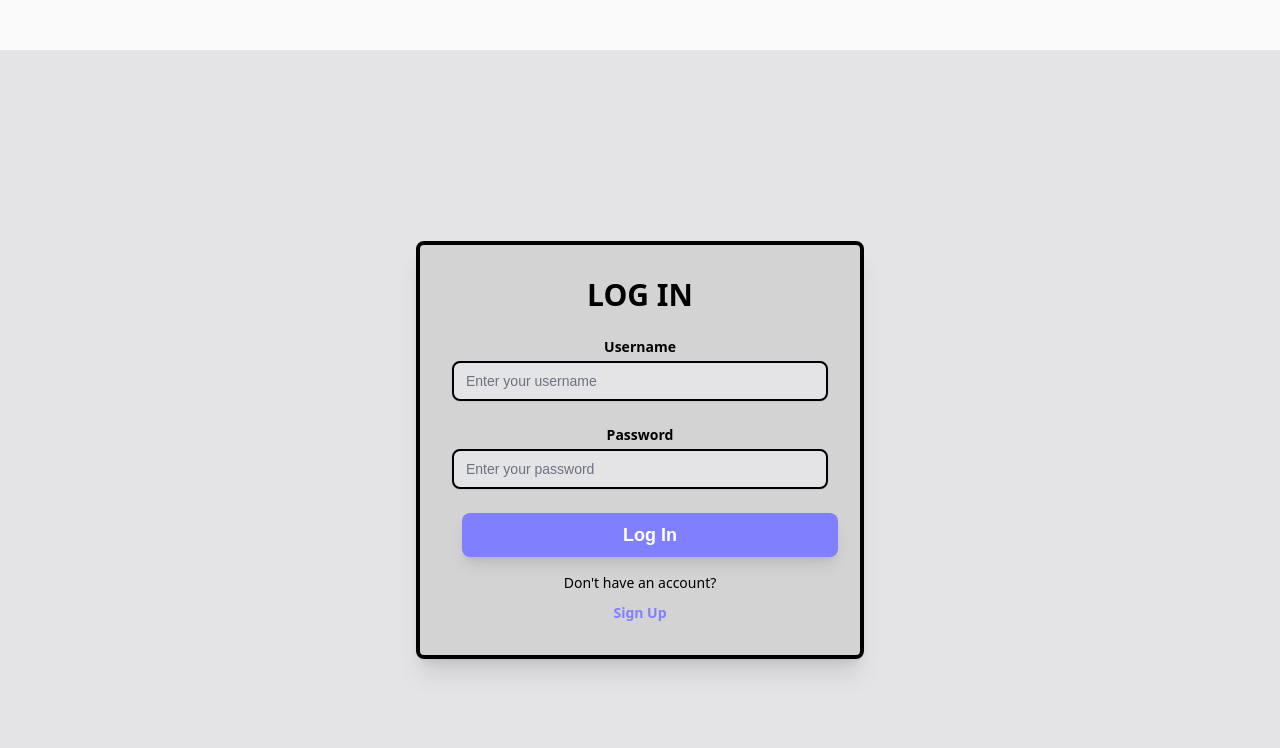
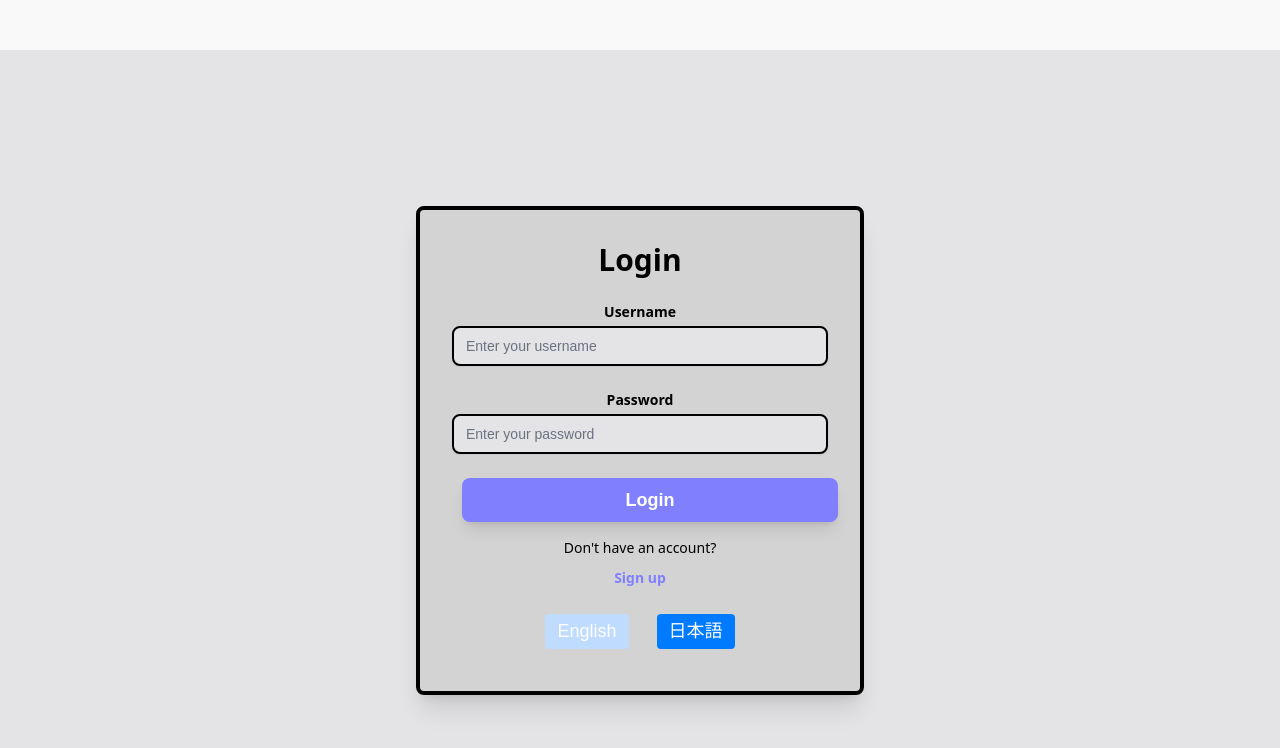
Before and after one commit to yashveeeeer/lancon, a React (Create React App) app in the folder frontend/: page / in a window 1280 px wide. Shown: the top 748 px of the page. Built offline with nearby package versions, Linux system fonts and the light colour scheme.

Commit message:
Japanese Language Support for LogIn and SignIn page

```diff
--- a/frontend/src/components/Login.jsx
+++ b/frontend/src/components/Login.jsx
@@ -1,4 +1,4 @@
-import React, { useState } from 'react';
+import React, { useState, useEffect } from 'react';
 import { useNavigate } from "react-router-dom";
 
 // The main App component that renders the LoginPage.
@@ -10,22 +10,50 @@ const App = () => {
   );
 };
 
+// Translation object
+const translations = {
+  en: {
+    loginTitle: "Login",
+    username: "Username",
+    password: "Password",
+    loginButton: "Login",
+    signup: "Sign up",
+    loggingIn: "Logging in...",
+    accountexp: "Don't have an account?"
+  },
+  ja: {
+    loginTitle: "ログイン",
+    username: "ユーザー名",
+    password: "パスワード",
+    loginButton: "ログイン",
+    signup: "サインアップ",
+    loggingIn: "ログイン中...",
+    accountexp: "アカウントをお持ちではありませんか？"
+  }
+};
+
 // The LoginPage component handles the user interface and form logic for user login.
 const LoginPage = () => {
-  // State variables to store the user's input for username and password.
+  // State variables
   const [username, setUsername] = useState('');
   const [password, setPassword] = useState('');
+  const [message, setMessage] = useState('');
+  const [currentLang, setCurrentLang] = useState('en');
+  const navigate = useNavigate();
 
-  // State for a message to the user after form submission.
-  const [message, setMessage] = useState('');
-  const navigate = useNavigate();
+  // Simple translation function
+  const t = (key) => translations[currentLang][key] || key;
+
+  // Language change function
+  const changeLanguage = (lang) => {
+    setCurrentLang(lang);
+  };
 
   // Handles the form submission event.
   const handleSubmit = async (event) => {
     // Prevent the form from reloading the page.
     event.preventDefault();
-
-    setMessage('Logging in...');
+    setMessage(t("loggingIn"));
 
     try {
       // Send the data to your FastAPI backend's login endpoint.
@@ -62,7 +90,7 @@ const LoginPage = () => {
   return (
     <div className="w-full max-w-md bg-[#D4D3D4] p-8 rounded-lg shadow-xl border-4 border-black">
       <h2 className="text-3xl font-extrabold text-black text-center mb-6" style={{fontFamily: 'system-ui, -apple-system, BlinkMacSystemFont, "Segoe UI", Roboto, "Helvetica Neue", Arial, sans-serif'}}>
-        LOG IN
+        {t("loginTitle")}
       </h2>
 
       {/* The main login form */}
@@ -72,7 +100,7 @@ const LoginPage = () => {
             htmlFor="username"
             className="block text-sm font-bold text-black" style={{fontFamily: 'system-ui, -apple-system, BlinkMacSystemFont, "Segoe UI", Roboto, "Helvetica Neue", Arial, sans-serif'}}
           >
-            Username
+            {t("username")}
           </label>
           <div className="mt-1">
             <input
@@ -94,7 +122,7 @@ const LoginPage = () => {
             htmlFor="password"
             className="block text-sm font-bold text-black" style={{fontFamily: 'system-ui, -apple-system, BlinkMacSystemFont, "Segoe UI", Roboto, "Helvetica Neue", Arial, sans-serif'}}
           >
-            Password
+            {t("password")}
           </label>
           <div className="mt-1">
             <input
@@ -105,7 +133,7 @@ const LoginPage = () => {
               required
               value={password}
               onChange={(e) => setPassword(e.target.value)}
-              className="appearance-none block w-full px-3 py-2 border-2 border-black rounded-lg shadow-sm placeholder-gray-500 bg-[#E4E3E5] text-black focus:outline-none focus:ring-[#8080FF] focus:border-[#8080FF] sm:text-sm"
+              className="appearance-none block w-full px-3 py-2 border-2 border-black rounded-lg shadow-sm placeholder-gray-500 bg-[#E4E3E5] text-black focus:outline-none focus:ring-2 focus:ring-offset-2 focus:ring-[#8080FF] sm:text-sm"
               placeholder="Enter your password"
             />
           </div>
@@ -116,7 +144,7 @@ const LoginPage = () => {
             type="submit"
             className="w-full flex justify-center py-2 px-4 border-2 border-black rounded-lg shadow-lg text-lg font-bold text-white bg-[#8080FF] hover:bg-[#A0A0FF] focus:outline-none focus:ring-2 focus:ring-offset-2 focus:ring-[#8080FF] transition-colors"
           >
-            Log In
+            {t("loginButton")}
           </button>
         </div>
       </form>
@@ -131,11 +159,27 @@ const LoginPage = () => {
       {/* A simple link to the sign-up page */}
       <div className="mt-4 text-center text-sm">
         <span className="text-black" style={{fontFamily: 'system-ui, -apple-system, BlinkMacSystemFont, "Segoe UI", Roboto, "Helvetica Neue", Arial, sans-serif'}}>
-          Don't have an account?
+          {t("accountexp")}
         </span>
         <a href="http://localhost:3000/Signup" className="font-bold text-[#8080FF] hover:underline" style={{fontFamily: 'system-ui, -apple-system, BlinkMacSystemFont, "Segoe UI", Roboto, "Helvetica Neue", Arial, sans-serif'}}>
-          Sign Up
+          {t("signup")}
         </a>
+      </div>
+
+      {/* Language Switcher */}
+      <div className='mt-4 flex justify-center gap-2'>
+        <button
+          onClick={() => changeLanguage("en")}
+          className={`px-3 py-1 border rounded ${currentLang === 'en' ? 'bg-blue-200' : ''}`}
+        >
+          English
+        </button>
+        <button
+          onClick={() => changeLanguage("ja")}
+          className={`px-3 py-1 border rounded ${currentLang === 'ja' ? 'bg-blue-200' : ''}`}
+        >
+          日本語
+        </button>
       </div>
     </div>
   );
--- a/frontend/src/components/SignIn.jsx
+++ b/frontend/src/components/SignIn.jsx
@@ -8,6 +8,34 @@ const App = () => {
     </div>
   );
 };
+// Translation object
+
+const translations = {
+  en: {
+    SignTitle: "CREATE YOUR ACCOUNT",
+    username: "Username",
+    email:"Email",
+    password: "Password",
+    signinButton: "Sign Up",
+    login: "Log In",
+    SigningIn: "Signing in...",
+    accountver:"Already have an account?",
+    processing:"Processing...",
+    registration:"Registration successful!"
+  },
+  ja: {
+    SignTitle: "アカウントを作成する",
+    username: "ユーザー名",
+    email:"メールアドレス",
+    password: "パスワード",
+    signinButton: "サインアップ",
+    login: "ログイン",
+    SigningIn: "サインイン中...",
+    accountver:"すでにアカウントをお持ちですか？",
+    processing:"処理中...",
+    registration:"登録が完了しました！"
+  }
+};
 
 // The SignPage component handles the user interface and form logic for registration.
 const SignPage = () => {
@@ -15,9 +43,18 @@ const SignPage = () => {
   const [username, setUsername] = useState('');
   const [password, setPassword] = useState('');
   const [email, setEmail] = useState(''); // Added email state
+  const [currentLang, setCurrentLang] = useState('en');
 
   // State for a message to the user after form submission.
   const [message, setMessage] = useState('');
+
+  // Translation Function
+  const t = (key)=> translations[currentLang][key] || key;
+
+  // Language change Function
+  const changeLanguage = (lang)=>{
+    setCurrentLang(lang);
+  }
 
   // Handles the form submission event.
   // It prevents the default browser behavior and sends data to the backend.
@@ -25,7 +62,7 @@ const SignPage = () => {
     // Prevent the form from reloading the page.
     event.preventDefault();
 
-    setMessage('Processing...');
+    setMessage(t("processing"));
 
     try {
       // Send the data to your FastAPI backend's registration endpoint.
@@ -42,7 +79,7 @@ const SignPage = () => {
 
       // Check if the response was successful (status code 200-299).
       if (response.ok) {
-        setMessage('Registration successful!');
+        setMessage(t("registration"));
         // Reset the form fields on success.
         setUsername('');
         setPassword('');
@@ -60,7 +97,7 @@ const SignPage = () => {
   return (
     <div className="w-full max-w-md bg-[#D4D3D4] p-8 rounded-lg shadow-xl border-4 border-black">
       <h2 className="text-3xl font-extrabold text-black text-center mb-6" style={{fontFamily: 'system-ui, -apple-system, BlinkMacSystemFont, "Segoe UI", Roboto, "Helvetica Neue", Arial, sans-serif'}}>
-        CREATE YOUR ACCOUNT
+        {t("SignTitle")}
       </h2>
 
       {/* The main sign-up form */}
@@ -70,7 +107,7 @@ const SignPage = () => {
             htmlFor="username"
             className="block text-sm font-bold text-black" style={{fontFamily: 'system-ui, -apple-system, BlinkMacSystemFont, "Segoe UI", Roboto, "Helvetica Neue", Arial, sans-serif'}}
           >
-            Username
+            {t("username")}
           </label>
           <div className="mt-1">
             <input
@@ -92,7 +129,7 @@ const SignPage = () => {
             htmlFor="email"
             className="block text-sm font-bold text-black" style={{fontFamily: 'system-ui, -apple-system, BlinkMacSystemFont, "Segoe UI", Roboto, "Helvetica Neue", Arial, sans-serif'}}
           >
-            Email
+            {t("email")}
           </label>
           <div className="mt-1">
             <input
@@ -114,7 +151,7 @@ const SignPage = () => {
             htmlFor="password"
             className="block text-sm font-bold text-black" style={{fontFamily: 'system-ui, -apple-system, BlinkMacSystemFont, "Segoe UI", Roboto, "Helvetica Neue", Arial, sans-serif'}}
           >
-            Password
+            {t("password")}
           </label>
           <div className="mt-1">
             <input
@@ -136,18 +173,18 @@ const SignPage = () => {
             type="submit"
             className="w-full flex justify-center py-2 px-4 border-2 border-black rounded-lg shadow-lg text-lg font-bold text-white bg-[#8080FF] hover:bg-[#A0A0FF] focus:outline-none focus:ring-2 focus:ring-offset-2 focus:ring-[#8080FF] transition-colors"
           >
-            Sign Up
+            {t("signinButton")}
           </button>
         </div>
       </form>
 
-      {/* A simple link to the sign-up page */}
+      {/* A simple link to the Log-in page */}
       <div className="mt-4 text-center text-sm">
         <span className="text-black" style={{fontFamily: 'system-ui, -apple-system, BlinkMacSystemFont, "Segoe UI", Roboto, "Helvetica Neue", Arial, sans-serif'}}>
-          Already have an account?
+          {t("accountver")}
         </span>
         <a href="http://localhost:3000/Login" className="font-bold text-[#8080FF] hover:underline" style={{fontFamily: 'system-ui, -apple-system, BlinkMacSystemFont, "Segoe UI", Roboto, "Helvetica Neue", Arial, sans-serif'}}>
-          Log In
+          {t("login")}
         </a>
       </div>
 
@@ -157,6 +194,21 @@ const SignPage = () => {
           {message}
         </div>
       )}
+      {/* Language Switcher */}
+      <div className='mt-4 flex justify-center gap-2'>
+        <button
+          onClick={() => changeLanguage("en")}
+          className={`px-3 py-1 border rounded ${currentLang === 'en' ? 'bg-blue-200' : ''}`}
+        >
+          English
+        </button>
+        <button
+          onClick={() => changeLanguage("ja")}
+          className={`px-3 py-1 border rounded ${currentLang === 'ja' ? 'bg-blue-200' : ''}`}
+        >
+          日本語
+        </button>
+      </div>
     </div>
   );
 };
```
